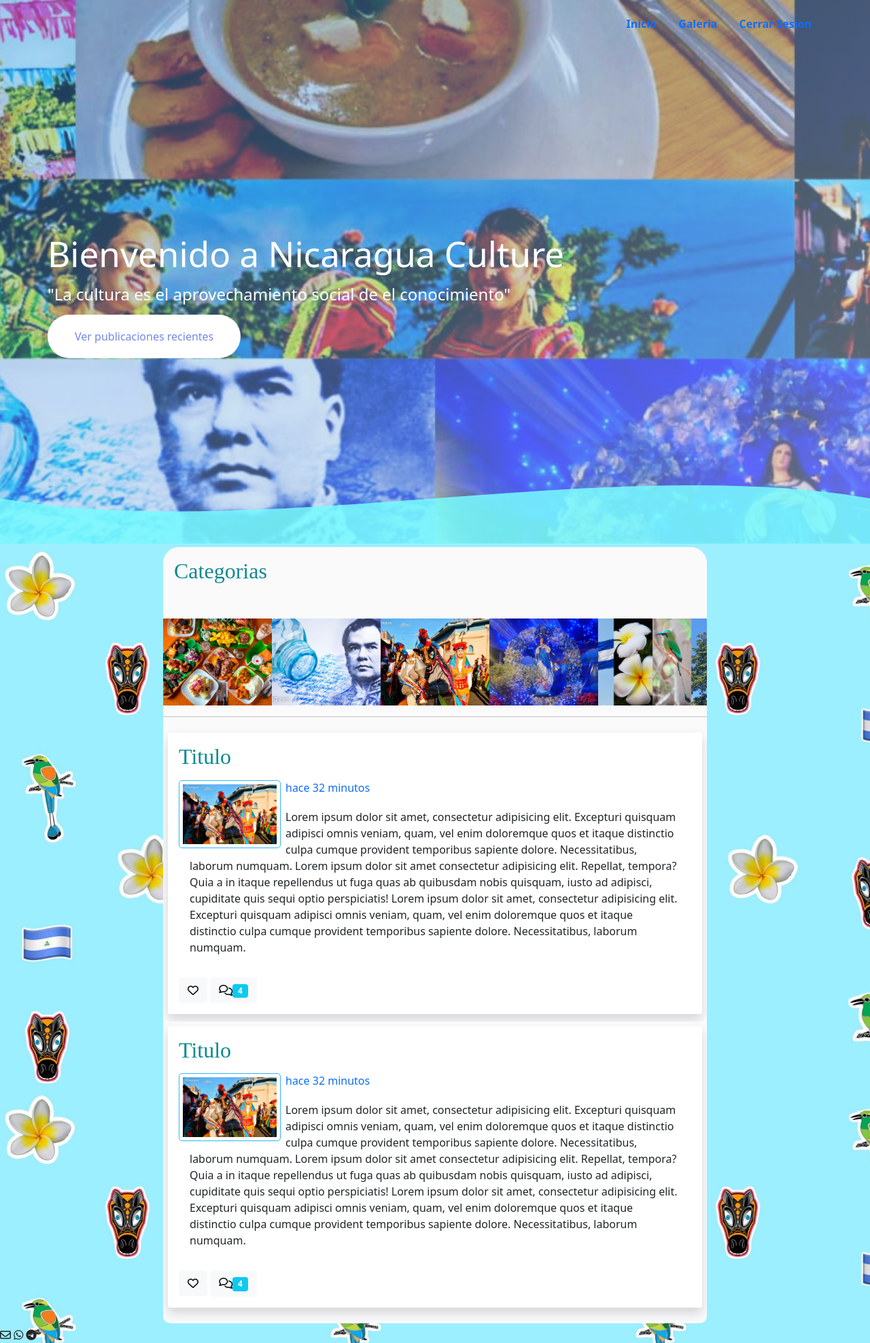
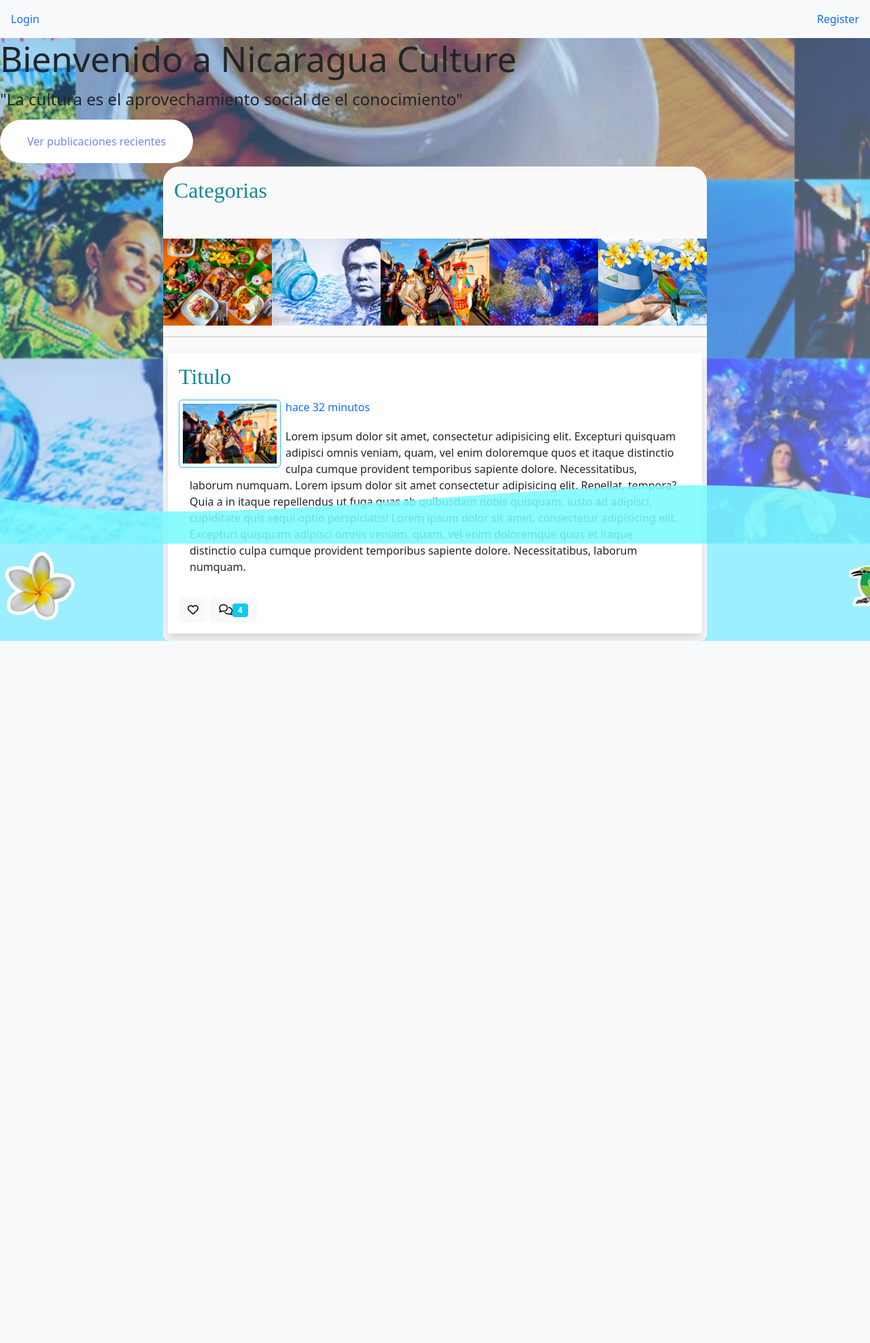
Before and after one commit to JosefinaLopez/Nicaragua-Culture-, a Flask app: template templates/index.html in a window 1280 px wide. Shown: the whole page at 68% size. After the commit the page ends 943 px from the top, so only its background shows below. Run offline with Flask 2, Linux system fonts and the light colour scheme; the template is opened without the code that fills it, so the values that code supplies are empty; some libraries are stand-ins or nearby versions.

Commit message:
Actualizacion #5

```diff
--- a/application.py
+++ b/application.py
@@ -18,18 +18,24 @@ Session(app)
 engine=create_engine(os.getenv("DATABASE_URL"))
 db=scoped_session(sessionmaker(bind=engine))
 
-@app.route("/")
+
+@app.after_request
+def after_request(response):
+    response.headers["Cache-Control"] = "no-cache, no-store, must-revalidate"
+    response.headers["Expires"] = 0
+    response.headers["Pragma"] = "no-cache"
+    return response
+
+@app.route("/", methods=["GET","POST"])
 def index():
-    if session.user_id:
         return render_template("index.html")
-    else:
-        return render_template("layout.html")
+
 
 
 @app.route("/salir")
 def logout():
     session.clear()
-    return redirect("register")
+    return redirect("login.html")
 
 
 @app.route("/register", methods=["GET", "POST"])
@@ -53,22 +59,19 @@ def register():
             return render_template("register.html")
 
        #encripta la contraseña
-        password = generate_password_hash(password)
         rows = db.execute("SELECT * FROM usuario WHERE username = :username",
                           {"username": username}).fetchall()
 
         if len(rows) != 0:
-            flash("usuario existente")
-
+            return "error"
+        password = generate_password_hash(password)
         # consula la base de datos para verificar el usuario
         variable=db.execute("INSERT INTO usuario (username, password, isadmin) VALUES ( :username, :password, False)", {"username": username,"password": password})
+
         db.commit()
-        session["user_id"]= variable
+        session["user_id"]= rows
         flash("Usuario registrado")
-        return redirect("/")
-
-
-
+        return redirect("/login.html")
     else:
         return render_template("register.html")
 
@@ -85,24 +88,25 @@ def login():
         # usuario enviado
         if not request.form.get("username"):
             flash("Proporcione un usuario")
-            return ("logint.html")
+            return render_template("logint.html")
 
         # contraseña enviada
         elif not request.form.get("password"):
             flash("Proporcione una contraseña")
-            return("login.html")
+            return render_template("login.html")
 
+        username = request.form.get("username")
         # base de datos del usuario
         rows = db.execute("SELECT * FROM usuario WHERE username = :username",
-                        username=request.form.get("username"))
+                          {"username": username}).fetchall()
 
         # Error si el usuario existe o la contra es incorrecta
-        if len(rows) != 1 or not check_password_hash(rows[0]["hash"], request.form.get("password")):
+        if len(rows) != 1 or not check_password_hash(rows[0]["password"], request.form.get("password")):
             flash("Contraseña o Usuario invalidos")
-            return("login.html")
+            return render_template("login.html")
 
         # recuerda si se ha iniciado sesion previamente
-        session["user_id"] = rows[0]["id"]
+        session["user_id"]= rows
 
         # reedireccion al index
         flash("!Sesión iniciada!")
@@ -112,9 +116,9 @@ def login():
     else:
         return render_template("login.html")
 
-@app.route("/galeria")
+@app.route("/publication")
 def galeria():
-     return render_template("galeria")
+     return render_template("publication")
 
 if __name__ == "__main__":
         app.run(port=3300,debug=True)
--- a/static/style.css
+++ b/static/style.css
@@ -36,38 +36,6 @@ body{
 }
 .hero .container{
    padding: 0%;
-}
-
-.nav{
-    display: flex;
-    justify-content: flex-end;
-    height: 70px;
-    align-items: center;
-    font-weight:700;
-}
-.nav--footer{
-    font-weight: 300;
-    justify-content: flex-start;
-}
-.nav_items{
-    color: #c0eeee;
-    text-decoration: none;
-    margin-right: 28px;
-    padding: 10px 15px;
-    font-weight: inherit;
-}
-.nav_items--cta{
-    border: 1px solid #ffffff ;
-}
-.nav_items--footer{
-    padding: 10px;
-
-}
-.hero_container{
-    display: flex;
-    height: calc(100vh - 70px);
-    align-items: center;
-    color: white;
 }
 .hero_texts{
     width: 80%;
@@ -167,7 +135,6 @@ body{
     font-size:30px;
 }
 /*comentarios y post*/
-/*no encuentroooo el hpta marcoooo*/
 .principal-post{
     background-color: rgb(80, 185, 255);
     padding: 1rem;
@@ -222,6 +189,7 @@ body{
       background-color: aqua;
 
   }
+  /*Comentarios*/
   .title-comentarios-post{
   font-family: 'Times New Roman', Times, serif;
   display:flex;
@@ -327,6 +295,3 @@ body{
       padding: 0em;
       justify-content: space-between;
   }
-  .offcanvasRightLabel{
-      float: right;
-  }
--- a/templates/index.html
+++ b/templates/index.html
@@ -1,50 +1,35 @@
-<!DOCTYPE html>
-<html lang="es">
-<head>
-  <meta charset="UTF-8">
-  <meta http-equiv="X-UA-Compatible" content="IE=edge">
-  <meta name="viewport" content="width=device-width, initial-scale=1.0">
-  <link rel="stylesheet" href="/static/normalice.css">
-  <link rel="stylesheet" href="/static/style.css">
-  <link rel="shortcut icon" href="/templates/imagenes/iconpage.ico" type="image/x-icon">
-  <!-- CSS only -->
-<link href="https://cdn.jsdelivr.net/npm/bootstrap@5.1.3/dist/css/bootstrap.min.css" rel="stylesheet" integrity="sha384-1BmE4kWBq78iYhFldvKuhfTAU6auU8tT94WrHftjDbrCEXSU1oBoqyl2QvZ6jIW3" crossorigin="anonymous">
+{% extends "layout.html"%}
+  {% block title %}
+       Index
+   {% endblock %}
+
+   {% block main %}
         <title>Nicaragua Culture</title>
     </head>
     <body>
-
-   <header class="hero">
-     <div class="container">
-
-      <ul class="nav justify-content-end">
-        <li class="nav-item">
-          <a class="nav-link active" aria-current="page" href="#">Inicio</a>
-        </li>
-        <li class="nav-item">
-          <a class="nav-link" href="#">Galeria</a>
-        </li>
-        <li class="nav-item">
-          <a class="nav-link" href="#">Cerrar Sesion</a>
-        </li>
-      </ul>
-
     <section class="hero_container">
       <div class="hero__texts">
         <h1 class="hero_title">Bienvenido a Nicaragua Culture</h1>
-           <h2 class="hero_subtitle">"La cultura es el aprovechamiento social de el conocimiento"</h2>
+        <h2 class="hero_subtitle">"La cultura es el aprovechamiento social de el
+          conocimiento"</h2>
         <a href="#" class="hero_cta">Ver publicaciones recientes</a>
       </div>
     </section>
   </div>
-     <div  class="hero_waves"style="overflow: hidden;" ><svg viewBox="0 0 500 150" preserveAspectRatio="none" style="height: 100%; width: 100%;"><path d="M0.00,49.98 C149.99,150.00 349.20,-49.98 500.00,49.98 L500.00,150.00 L0.00,150.00 Z" style="stroke: none; fill: rgba(120, 251, 255, 0.863);"></path></svg></div>
+  <div class="hero_waves" style="overflow: hidden;"><svg viewBox="0 0 500 150"
+      preserveAspectRatio="none" style="height: 100%; width: 100%;"><path
+        d="M0.00,49.98 C149.99,150.00 349.20,-49.98 500.00,49.98 L500.00,150.00
+        L0.00,150.00 Z" style="stroke: none; fill: rgba(120, 251, 255, 0.863);"></path></svg></div>
   <main>
+    <!--Seccion de Categorias-->
     <section class="categorias">
       <div class="container">
         <h2 class="subtitle">Categorias</h2>
         <div class="categoria__grid">
 
           <article class="categorias__item">
-           <img src="{{url_for('static',filename='gastronomia1.jpg')}}" class="categorias__img">
+            <img src="{{url_for('static',filename='gastronomia1.jpg')}}"
+              class="categorias__img">
             <div class="categorias__hover">
               <h2 class="categorias__title">Comidas</h2>
               <i class="far fa-file-alt categorias__icon"></i>
@@ -52,7 +37,8 @@
           </article>
 
           <article class="categorias__item">
-          <img src="{{url_for('static',filename='poesia.jpeg')}}"class="categorias__img">
+            <img src="{{url_for('static',filename='poesia.jpeg')}}"
+              class="categorias__img">
             <div class="categorias__hover">
               <h2 class="categorias__title">Poesia</h2>
               <i class="far fa-file-alt categorias__icon"></i>
@@ -60,7 +46,8 @@
           </article>
 
           <article class="categorias__item">
-          <img src="{{url_for('static',filename='danza.jpeg')}}" class="categorias__img">
+            <img src="{{url_for('static',filename='danza.jpeg')}}"
+              class="categorias__img">
             <div class="categorias__hover">
               <h2 class="categorias__title">Musica y Danza</h2>
               <i class="far fa-file-alt categorias__icon"></i>
@@ -68,7 +55,8 @@
           </article>
 
           <article class="categorias__item">
-          <img src="{{url_for('static', filename='tradiciones.jpeg')}}"class="categorias__img">
+            <img src="{{url_for('static', filename='tradiciones.jpeg')}}"
+              class="categorias__img">
             <div class="categorias__hover">
               <h2 class="categorias__title">Tradiciones</h2>
               <i class="far fa-file-alt categorias__icon"></i>
@@ -76,7 +64,9 @@
           </article>
 
           <article class="categorias__item">
-          <img src="{{url_for('static', filename='simbolospatriosynacionales.jpg')}}" class="categorias__img">
+            <img src="{{url_for('static',
+              filename='simbolospatriosynacionales.png')}}"
+              class="categorias__img">
             <div class="categorias__hover">
               <h2 class="categorias__title">Simbolos Nacioneles</h2>
               <i class="far fa-file-alt categorias__icon"></i>
@@ -86,7 +76,7 @@
       </div>
     </section>
 
-
+  <!--Seccion del Post y Comentarios-->
     <section id="principal-post">
       <section id="publicaciones">
         <hr class="line">
@@ -95,43 +85,49 @@
 
             <a href="#" class="enlace-post"><h2>Titulo</h2></a>
             <a href="#" class="titulo-post">hace 32 minutos</a>
-       <img src="{{url_for('static', filename='danza.jpeg')}}" class="img-post">
+            <img src="{{url_for('static', filename='danza.jpeg')}}"
+              class="img-post">
             <div class="card-body">
               <p class="parrafo-post">
                 Lorem ipsum dolor sit amet, consectetur adipisicing elit.
                 Excepturi quisquam adipisci omnis veniam, quam,
-          vel enim doloremque quos et itaque distinctio culpa cumque provident temporibus sapiente dolore.
+                vel enim doloremque quos et itaque distinctio culpa cumque
+                provident temporibus sapiente dolore.
                 Necessitatibus, laborum numquam.
                 Lorem ipsum dolor sit amet consectetur adipisicing elit.
-          Repellat, tempora? Quia a in itaque repellendus ut fuga quas ab quibusdam nobis quisquam,
+                Repellat, tempora? Quia a in itaque repellendus ut fuga quas ab
+                quibusdam nobis quisquam,
                 iusto ad adipisci, cupiditate quis sequi optio perspiciatis!
                 Lorem ipsum dolor sit amet, consectetur adipisicing elit.
                 Excepturi quisquam adipisci omnis veniam, quam,
-          vel enim doloremque quos et itaque distinctio culpa cumque provident temporibus sapiente dolore.
+                vel enim doloremque quos et itaque distinctio culpa cumque
+                provident temporibus sapiente dolore.
                 Necessitatibus, laborum numquam.
               </p>
 
             </div>
 
-
+             <!--Canvas y Reacciones-->
             <div class="btn btn-light"><i class="far fa-heart"></i></div>
 
             <div class="btn btn-light" type="button" data-bs-toggle="offcanvas"
-       data-bs-target="#offcanvasRight" aria-controls="offcanvasRight"><i class="far fa-comments"></i></i><span class="badge bg-info">4</span></div>
-
-
-<div class="offcanvas offcanvas-end" tabindex="-1" id="offcanvasRight" aria-labelledby="offcanvasRightLabel">
-    <div class="shadow-sm p-2 mb-xl-1 bg-body rounded">
+              data-bs-target="#offcanvasRight" aria-controls="offcanvasRight"><i
+                class="far fa-comments"></i></i><span class="badge bg-info">4</span></div>
+          <div class="offcanvas offcanvas-end" tabindex="-1" id="offcanvasRight"
+            aria-labelledby="offcanvasRightLabel">
+            <div class="shadow-sm p-2 mb-xl-1 bg-body rounded" id="btn-cerrar">
               <h2 class="title-comentarios-post">Comentarios</h2>
-      <button id="offcanvasRightLabel" type="button" data-bs-dismiss="offcanvas" aria-label="Close">Cerrar</button>
-
+              <button id="offcanvasRightLabel" type="button"
+                data-bs-dismiss="offcanvas" aria-label="Close">Cerrar</button>
             </div>
             <div class="offcanvas-body">
+              <!--Contenedor de comentarios en general-->
               <div class="container-comentarios">
+                <!--Comentarios principales-->
                 <div class="comentarios">
-
                   <div class="fotoperfil">
-          <img src="{{url_for('static',filename='Gueguense.jpg')}}" alt="">
+                    <img src="{{url_for('static',filename='Guenguense.jpg')}}"
+                      alt="">
                   </div>
 
                   <div class="infocoments">
@@ -153,11 +149,13 @@
                 </div>
 
               </div>
+              <!--Comentarios de respuestas de comentarios principales xd-->
               <div class="container-comentarios-request">
                 <div class="comentarios-request">
 
                   <div class="fotoperfil-request">
-          <img src="{{url_for('static', filename='Gueguense.jpg')}}"alt="">
+                    <img src="{{url_for('static', filename='Guenguense.jpg')}}"
+                      alt="">
                   </div>
 
                   <div class="infocoments-request">
@@ -178,142 +176,22 @@
               </div>
             </div>
             <div class="escribircomentario">
-    <div class="fotoescribircomentario"><img src="{{url_for('static', filename='Gueguense.jpg')}}" alt=""></div>
+              <div class="fotoescribircomentario"><img src="{{url_for('static',
+                  filename='Guenguense.jpg')}}" alt=""></div>
               <div class="input-group mb-3">
-      <input type="text" class="form-control" placeholder="Escribir Comentario" aria-label="Recipient's comentario" aria-describedby="button-addon2">
-      <button class="btn btn-outline-secondary" type="button" id="button-addon2"><i class="fas fa-arrow-right"></i></button>
+                <input type="text" class="form-control" placeholder="Escribir
+                  Comentario" aria-label="Recipient's comentario"
+                  aria-describedby="button-addon2">
+                <button class="btn btn-outline-secondary" type="button"
+                  id="button-addon2"><i class="fas fa-arrow-right"></i></button>
               </div>
             </div>
           </div>
         </article>
       </section>
-
-
-
-  <section id="principal-post">
-    <section id="publicaciones">
-      <article class="post">
-       <div class="shadow p-3 mb-3 bg-body rounded">
-
-        <a href="#" class="enlace-post"><h2>Titulo</h2></a>
-        <a href="#" class="titulo-post">hace 32 minutos</a>
-         <img src="{{url_for('static', filename='danza.jpeg')}}"class="img-post">
-         <div class="card-body">
-         <p class="parrafo-post">
-           Lorem ipsum dolor sit amet, consectetur adipisicing elit.
-            Excepturi quisquam adipisci omnis veniam, quam,
-            vel enim doloremque quos et itaque distinctio culpa cumque provident temporibus sapiente dolore.
-             Necessitatibus, laborum numquam.
-            Lorem ipsum dolor sit amet consectetur adipisicing elit.
-            Repellat, tempora? Quia a in itaque repellendus ut fuga quas ab quibusdam nobis quisquam,
-            iusto ad adipisci, cupiditate quis sequi optio perspiciatis!
-            Lorem ipsum dolor sit amet, consectetur adipisicing elit.
-            Excepturi quisquam adipisci omnis veniam, quam,
-            vel enim doloremque quos et itaque distinctio culpa cumque provident temporibus sapiente dolore.
-             Necessitatibus, laborum numquam.
-         </p>
-
-       </div>
-
-
-       <div class="btn btn-light"><i class="far fa-heart"></i></div>
-
-        <div class="btn btn-light" type="button" data-bs-toggle="offcanvas"
-         data-bs-target="#offcanvasRight" aria-controls="offcanvasRight"><i class="far fa-comments"></i></i><span class="badge bg-info">4</span></div>
-
-
-  <div class="offcanvas offcanvas-end" tabindex="-1" id="offcanvasRight" aria-labelledby="offcanvasRightLabel">
-      <div class="shadow-sm p-2 mb-xl-1 bg-body rounded">
-        <h2 class="title-comentarios-post">Comentarios</h2>
-        <button id="offcanvasRightLabel" type="button" data-bs-dismiss="offcanvas" aria-label="Close">Cerrar</button>
-
-    </div>
-    <div class="offcanvas-body">
-      <div class="container-comentarios">
-        <div class="comentarios">
-
-          <div class="fotoperfil">
-            <img src="static/Guenguense.jpg"alt="">
-          </div>
-
-          <div class="infocoments">
-           <div class="header">
-             <h4 class="title-coment">Nombre de Usuario</h4>
-             <h5 class="fecha-coment">30 noviembre 2021</h5>
-           </div>
-         <p>Lorem ipsum, dolor sit
-            amet consectetur adipisicing elit.
-             Quod dicta quis, accusantium doloremque
-             praesentium soluta iste</p>
-               <hr class="line">
-
-                <div class="footer">
-                  <h5 class="request">Responder</h5>
-                </div>
-          </div>
-
-        </div>
-
-      </div>
-
-
-
-      <div class="container-comentarios-request">
-        <div class="comentarios-request">
-
-          <div class="fotoperfil-request">
-            <img src="static/Guenguense.jpg"alt="">
-          </div>
-
-          <div class="infocoments-request">
-           <div class="header">
-             <h4 class="title-coment-request">Nombre de Usuario</h4>
-             <h5 class="fecha-coment-request">30 noviembre 2021</h5>
-           </div>
-         <p>Lorem ipsum, dolor sit
-            amet consectetur adipisicing elit.
-             Quod dicta quis.</p>
-               <hr class="line">
-
-                <div class="footer-request">
-                  <h5 class="request">Responder</h5>
-                </div>
-          </div>
-
-        </div>
-
-      </div>
-    </div>
-    <div class="escribircomentario">
-      <div class="fotoescribircomentario"><img src="static/Guenguense.jpg"t=""></div>
-      <div class="input-group mb-3">
-        <input type="text" class="form-control" placeholder="Escribir Comentario" aria-label="Recipient's comentario" aria-describedby="button-addon2">
-        <button class="btn btn-outline-secondary" type="button" id="button-addon2"><i class="fas fa-arrow-right"></i></button>
-      </div>
-  </div>
-
-  </div>
-      </article>
-    </section>
-
-
-
-
-
-
       </section>
     </main>
- <footer class="footer">
-   <divclass="container footer__grid>
-   <i class="far fa-envelope" href="#"></i>
-    <i class="fab fa-whatsapp" href="#"></i>
-    <i class="fab fa-telegram-plane" href="#"></i>
-
-   </divclass>
- </footer>
-
-    <script src="https://kit.fontawesome.com/9e43921ead.js" crossorigin="anonymous"></script>
-    <!-- JavaScript Bundle with Popper -->
-<script src="https://cdn.jsdelivr.net/npm/bootstrap@5.1.3/dist/js/bootstrap.bundle.min.js" integrity="sha384-ka7Sk0Gln4gmtz2MlQnikT1wXgYsOg+OMhuP+IlRH9sENBO0LRn5q+8nbTov4+1p" crossorigin="anonymous"></script>
   </body>
 </html>
+
+{%endblock%}
--- a/templates/layout.html
+++ b/templates/layout.html
@@ -1,38 +1,52 @@
 <!DOCTYPE html>
-<html lang="es">
+<html lang="en">
 <head>
     <meta charset="UTF-8">
     <meta http-equiv="X-UA-Compatible" content="IE=edge">
     <meta name="viewport" content="width=device-width, initial-scale=1.0">
+    <title></title>
+    <!-- CSS propiosxd -->
     <link rel="stylesheet" href="/static/normalice.css">
     <link rel="stylesheet" href="/static/style.css">
-        <link rel="shortcut icon" href="/templates/imagenes/iconpage.ico"
-            type="image/x-icon">
-        <!-- CSS only -->
-        <link
-            href="https://cdn.jsdelivr.net/npm/bootstrap@5.1.3/dist/css/bootstrap.min.css"
-            rel="stylesheet"
-            integrity="sha384-1BmE4kWBq78iYhFldvKuhfTAU6auU8tT94WrHftjDbrCEXSU1oBoqyl2QvZ6jIW3"
-            crossorigin="anonymous">
-        <title>Nicaragua Culture</title>
+    <link rel="shortcut icon" href="/templates/imagenes/iconpage.ico" type="image/x-icon">
+    <!-- CSS only botstrap -->
+  <link href="https://cdn.jsdelivr.net/npm/bootstrap@5.1.3/dist/css/bootstrap.min.css" rel="stylesheet" integrity="sha384-1BmE4kWBq78iYhFldvKuhfTAU6auU8tT94WrHftjDbrCEXSU1oBoqyl2QvZ6jIW3" crossorigin="anonymous">
 </head>
 <body>
   <header class="hero">
-            {%if session.user_id%}
-             <ul class="nav justify-content-end">
+  <ul class="nav navbar bg-light">
+    {% if session.user_id %}
       <li class="nav-item">
-                 <a class="nav-link active" aria-current="page" href="#">Inicio</a>
+        <a class="nav-link active" href="/"></a>
       </li>
       <li class="nav-item">
-                 <a class="nav-link" href="#">Publicaciones Recientes</a>
+        <a class="nav-link active" href="/salir">Cerrar sesion</a>
       </li>
-            {%else%}
+      {% else %}
       <li class="nav-item">
-                <a class="nav-link" href="/register">Registrate</a>
+        <a class="nav-link" href="/login">Login</a>
       </li>
+      <li class="nav-item">
+        <a class="nav-link" href="/register">Register</a>
+      </li>
+      {% endif %}
 </ul>
-            {%endif%}
+
+{% if get_flashed_messages() %}
+    <header>
+        <div class="alert alert-primary border text-center" role="alert">
+            {{ get_flashed_messages() | join(" ") }}
+        </div>
     </header>
-         <!-- Aquí es el comentario html -->
+{% endif %}
+
+{% block main %}
+
+{% endblock %}
+</header>
+     <!-- JavaScript Bundle with Popper -->
+     <script src="https://kit.fontawesome.com/9e43921ead.js" crossorigin="anonymous"></script>
+     <!-- JavaScript Bundle with Popper -->
+ <script src="https://cdn.jsdelivr.net/npm/bootstrap@5.1.3/dist/js/bootstrap.bundle.min.js" integrity="sha384-ka7Sk0Gln4gmtz2MlQnikT1wXgYsOg+OMhuP+IlRH9sENBO0LRn5q+8nbTov4+1p" crossorigin="anonymous"></script>
 </body>
 </html>
```
Also changed, not shown: static/simbolospatriosynacionales.jpg (deleted), templates/publication.html (deleted), 13 other files. Lines whose indentation alone changed are shown as unchanged.
